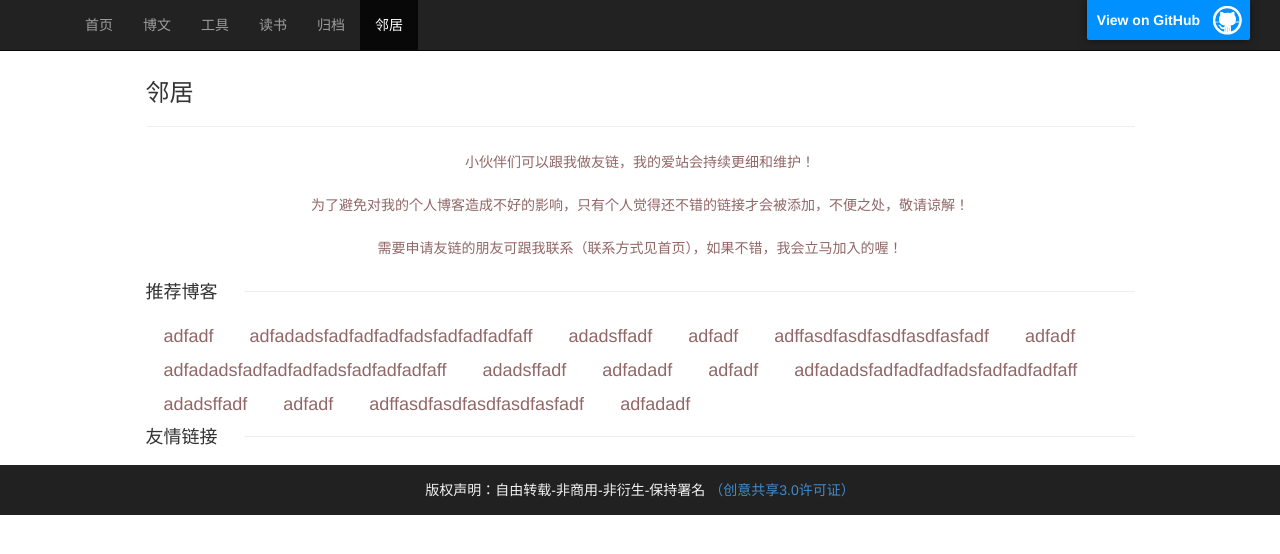
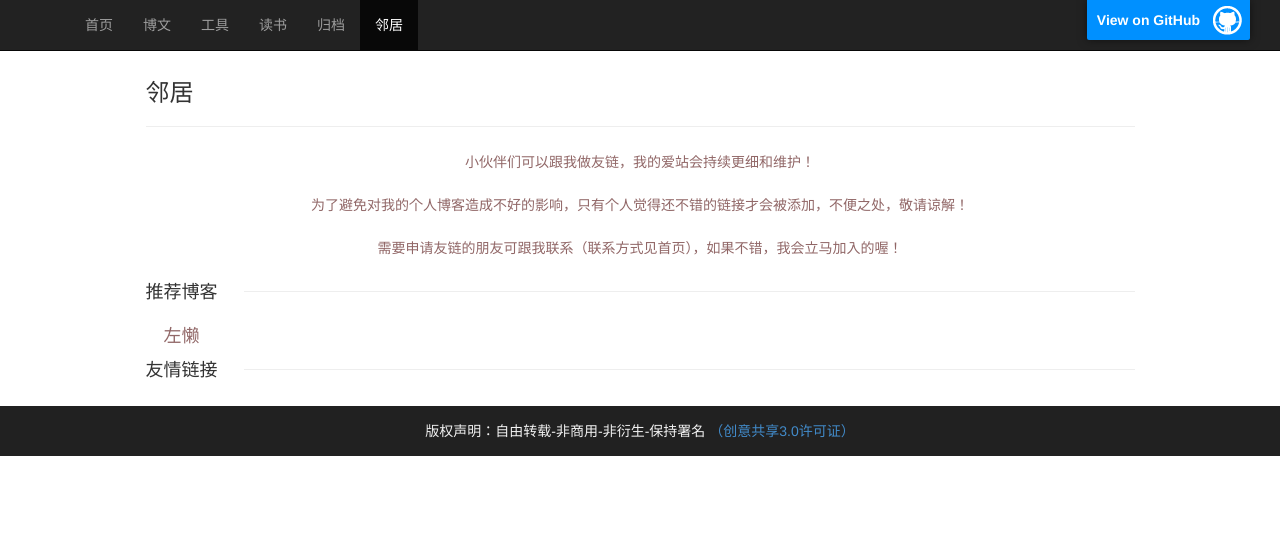
Before and after one commit to sheleng/sheleng.github.io, a Jekyll site: the page built from pages/links.html, in a window 1280 px wide. Shown: the top 554 px of the page. Built offline with Jekyll 4.4.1, drawn with Linux system fonts in a browser that asks for light colours.

Commit message:
更新邻居页面支持

```diff
--- a/pages/links.html
+++ b/pages/links.html
@@ -16,23 +16,14 @@
     <span class="line"></span>
   </p>
 </div>
-
 <div class="link-list">
-        <a>adfadf</a>
-        <a>adfadadsfadfadfadfadsfadfadfadfaff</a>
-        <a>adadsffadf</a>
-        <a>adfadf</a>
-        <a>adffasdfasdfasdfasdfasfadf</a>
-    <a>adfadf</a>
-    <a>adfadadsfadfadfadfadsfadfadfadfaff</a>
-    <a>adadsffadf</a>
-        <a>adfadadf</a>
-    <a>adfadf</a>
-    <a>adfadadsfadfadfadfadsfadfadfadfaff</a>
-    <a>adadsffadf</a>
-    <a>adfadf</a>
-    <a>adffasdfasdfasdfasdfasfadf</a>
-    <a>adfadadf</a>
+  {% for post in site.posts %}
+    {% if post.category == 'recommended-links' %}
+      {% for recommended in post.link-list %}
+        <a href="{{ recommended.url }}">{{ recommended.title }}</a>
+      {% endfor %}
+    {% endif %}
+  {% endfor %}
 </div>
 
 <div>
@@ -41,3 +32,12 @@
     <span class="line"></span>
   </p>
 </div>
+<div class="link-list">
+  {% for post in site.posts %}
+    {% if post.category == 'friendly-links' %}
+      {% for friendly in post.link-list %}
+        <a href="{{ friendly.url }}">{{ recommended.title }}</a>
+      {% endfor %}
+   {% endif %}
+  {% endfor %}
+</div>
```
Also changed, not shown: _posts/links/2015-01-01-friendly-blogs.md (+1 -1 lines), _posts/links/2015-01-01-recommended-blogs.md (renamed from _posts/links/2015-01-01-reccomended-blogs.md, +1 -1 lines).
